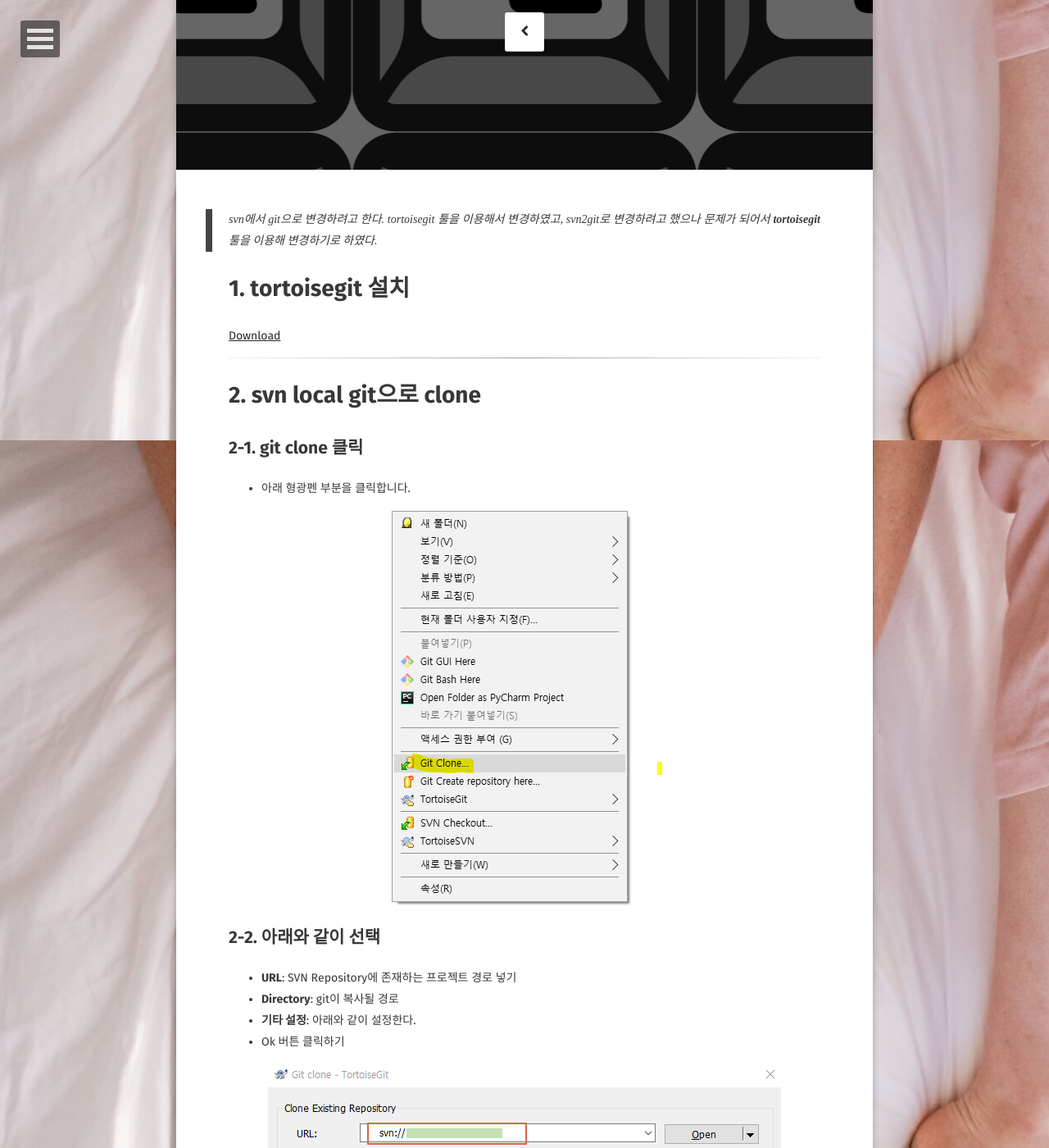
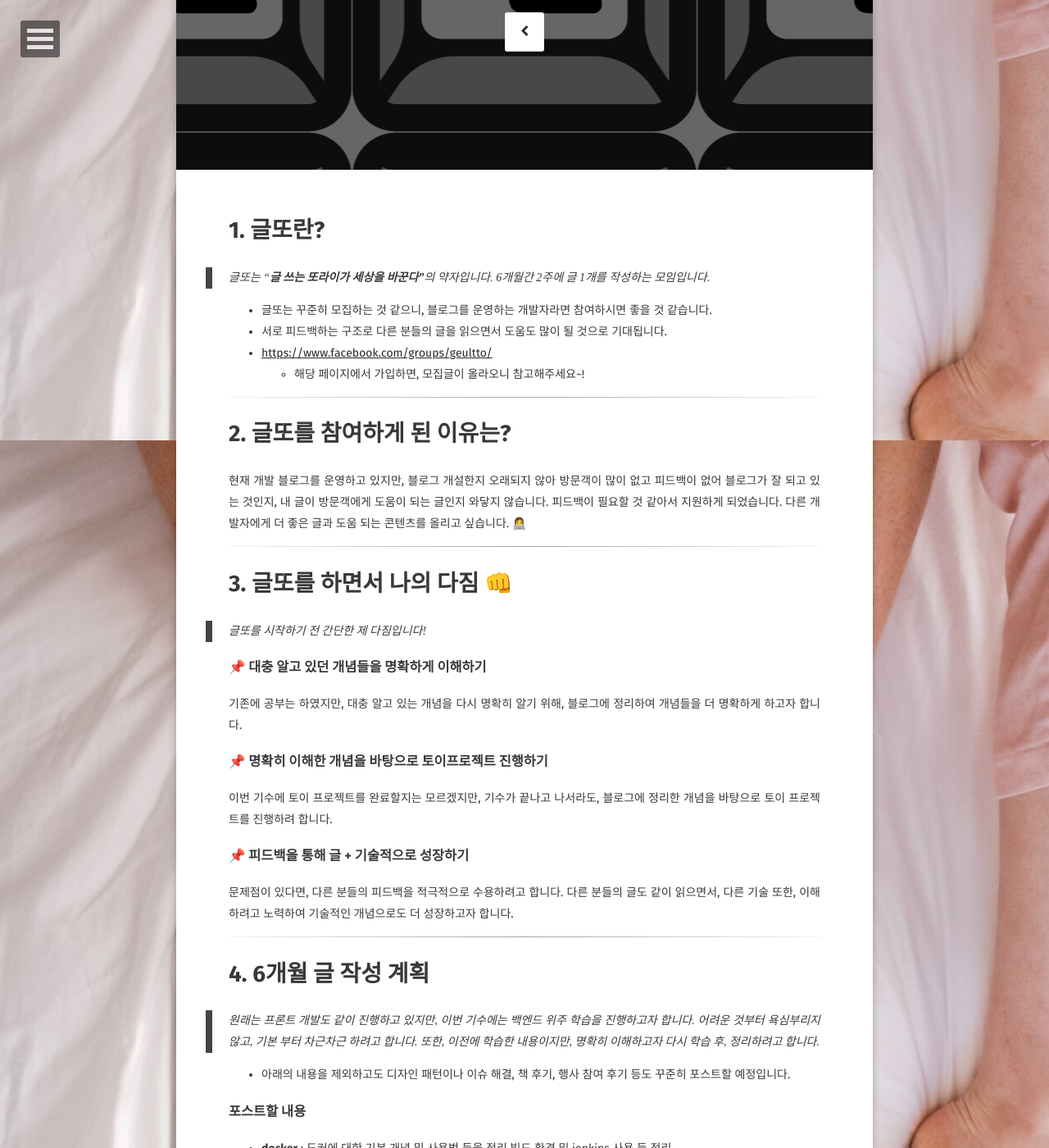
Before and after one commit to JUNGEEYOU/JUNGEEYOU.github.io, a Jekyll site: the page built from _posts/2020-02-23-test.md, in a window 1280 px wide and 1400 px high, scrolled down 363 px. Shown: the whole window at 82% size. Built offline with Jekyll 4.4.1, drawn with Linux system fonts in a browser that asks for light colours; some web fonts are replaced; comment, search, counter and statistics services are not loaded; some of the changed text lies outside the part shown.

Commit message:
글또 내용 추가

```diff
--- a/_posts/2020-02-23-test.md
+++ b/_posts/2020-02-23-test.md
@@ -1,82 +1,68 @@
 ---
 layout: post
-title: "SVN TO GITLAB 이전하기  "
-date: 2020-02-23
+title: "글또 4기 소개 및 다짐글"
+date: 2020-02-29
 excerpt: ""
-tags: [svn, git, gitlab, svn to gitlab, 이전, 형상관리]
+tags: [글또, 글또 4기, 다짐글 ]
 comments: true
 etc: true
 feature: https://jungeeyou.github.io/assets/img/etc/ddo/ddo.png
 image: /assets/img/etc/ddo/ddo.png
 ---
 
-> svn에서 git으로 변경하려고 한다.  tortoisegit 툴을 이용해서 변경하였고, svn2git로 변경하려고 했으나 문제가 되어서 **tortoisegit** 툴을 이용해 변경하기로 하였다.
 
-# 1. tortoisegit 설치
+# 1. 글또란?
 
-[Download](https://tortoisegit.org/download/)
+> 글또는 "**글 쓰는 또라이가 세상을 바꾼다"**의 약자입니다.  6개월간 2주에 글 1개를 작성하는 모임입니다.
+
+- 글또는 꾸준히 모집하는 것 같으니, 블로그를 운영하는 개발자라면 참여하시면 좋을 것 같습니다.
+- 서로 피드백하는 구조로 다른 분들의 글을 읽으면서 도움도 많이 될 것으로 기대됩니다.
+- [https://www.facebook.com/groups/geultto/](https://www.facebook.com/groups/geultto/)
+    - 해당 페이지에서 가입하면, 모집글이 올라오니 참고해주세요~!
 
 ---
 
-# 2. svn local git으로 clone
+# 2. 글또를 참여하게 된 이유는?
 
-## 2-1. git clone 클릭
-
-- 아래 형광펜 부분을 클릭합니다.
-
-![](/assets/img/etc/svn_to_git/1.png)
-
-## 2-2. 아래와 같이 선택
-
-- **URL**: SVN Repository에 존재하는 프로젝트 경로 넣기
-- **Directory**: git이 복사될 경로
-- **기타 설정**: 아래와 같이 설정한다.
-- Ok 버튼 클릭하기
-
-![](/assets/img/etc/svn_to_git/Untitled.png)
+현재 개발 블로그를 운영하고 있지만, 블로그 개설한지 오래되지 않아 방문객이 많이 없고 피드백이 없어 블로그가 잘 되고 있는 것인지, 내 글이 방문객에게 도움이 되는 글인지 와닿지 않습니다. 피드백이 필요할 것 같아서 지원하게 되었습니다. 다른 개발자에게 더 좋은 글과 도움 되는 콘텐츠를 올리고 싶습니다. 👩‍💻
 
 ---
 
-# 3. gitlab 서버에 프로젝트 생성
+# 3. 글또를 하면서 나의 다짐 👊
 
-## 3-1. Group 생성
+> 글또를 시작하기 전 간단한 제 다짐입니다!
 
-- Groups 클릭 후, New group 선택 후, 새 그룹 생성한다.
+### 📌 대충 알고 있던 개념들을 명확하게 이해하기
 
-![](/assets/img/etc/svn_to_git/Untitled%201.png)
+기존에 공부는 하였지만, 대충 알고 있는 개념을 다시 명확히 알기 위해, 블로그에 정리하여 개념들을 더 명확하게 하고자 합니다.
 
-## 3-2. Group 안에 Project 생성
+### 📌 명확히 이해한 개념을 바탕으로 토이프로젝트 진행하기
 
-- Projects 페이지 들어간 후, New Project 클릭 후, 생성
+이번 기수에 토이 프로젝트를 완료할지는 모르겠지만, 기수가 끝나고 나서라도, 블로그에 정리한 개념을 바탕으로 토이 프로젝트를 진행하려 합니다.
 
-![](/assets/img/etc/svn_to_git/Untitled%202.png)
+### 📌 피드백을 통해 글 + 기술적으로 성장하기
+
+문제점이 있다면, 다른 분들의 피드백을 적극적으로 수용하려고 합니다. 다른 분들의 글도 같이 읽으면서, 다른 기술 또한, 이해하려고 노력하여 기술적인 개념으로도 더 성장하고자 합니다.
 
 ---
 
-# 4. Clone한 프로젝트 gitlab에 push
+# 4. 6개월 글 작성 계획
 
-## 4-1. 아래와 같이 push 클릭
+> 원래는 프론트 개발도 같이 진행하고 있지만, 이번 기수에는 백엔드 위주 학습을 진행하고자 합니다. 어려운 것부터 욕심부리지 않고, 기본 부터 차근차근 하려고 합니다. 또한, 이전에 학습한 내용이지만, 명확히 이해하고자 다시 학습 후, 정리하려고 합니다.
 
-- 형광펜 부분과 같이 push 선택
+- 아래의 내용을 제외하고도 디자인 패턴이나 이슈 해결, 책 후기, 행사 참여 후기 등도 꾸준히 포스트할 예정입니다.
 
-![](/assets/img/etc/svn_to_git/Untitled%203.png)
+### 포스트할 내용
 
-## 4-2. 아래 clone 주소 복사
-
-- Clone with HTTP 링크 복사
-
-![](/assets/img/etc/svn_to_git/Untitled%204.png)
-
-## 4-3. 4-2에서 복사한 것을 붙인 후, push 진행
-
-- Arbitrary URL에는 복사한 링크 넣고, 아래와 같은 옵션 선택 후, OK
-
-> 완료 되면 gitlab 사이트 가서 확인
-
-![](/assets/img/etc/svn_to_git/Untitled%205.png)
+- **docker** : 도커에 대한 기본 개념 및 사용법 등을 정리 빌드 환경 및  jenkins 사용 등 정리
+- **python**: 장고 프레임 워크 및 추가로 알게 된 점에 대해 정리
+- **redis**: redis 개념 정리 및  python에 적용하기
+- **rabbitmq:** 개념 및 사용법 정리
+- **mongodb:** 개념 및 사용법 정리
+- **토이 프로젝트**: 해당 부분은 기수가 끝나고 나서라도, 블로그에 정리한 개념을 바탕으로 토이 프로젝트를 진행하려 합니다.
 
 ---
 
-# 참고 사이트
+# 5. 마무리
 
-- [https://imcyber.tistory.com/260](https://imcyber.tistory.com/260)
+> 아직 블로그 시작한지 대략 6개월 정도 되었지만, 글또를 통해 더 발전하는 개발 블로그를 만들고자 합니다.제 블로그를 피드백 받고, 다른 팀원들의 블로그를 보며, 많은 것을 배울 수 있게 되어 너무 기쁘네요~ 👏
```
